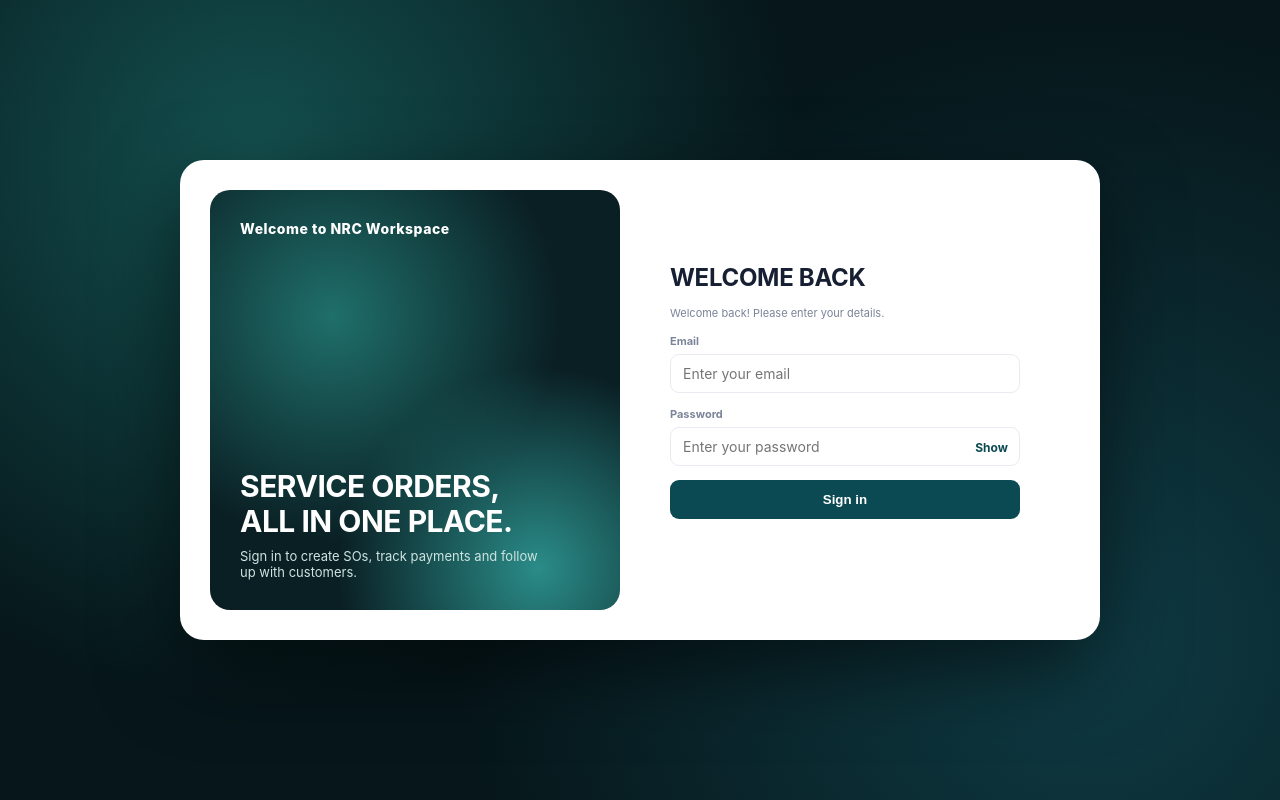
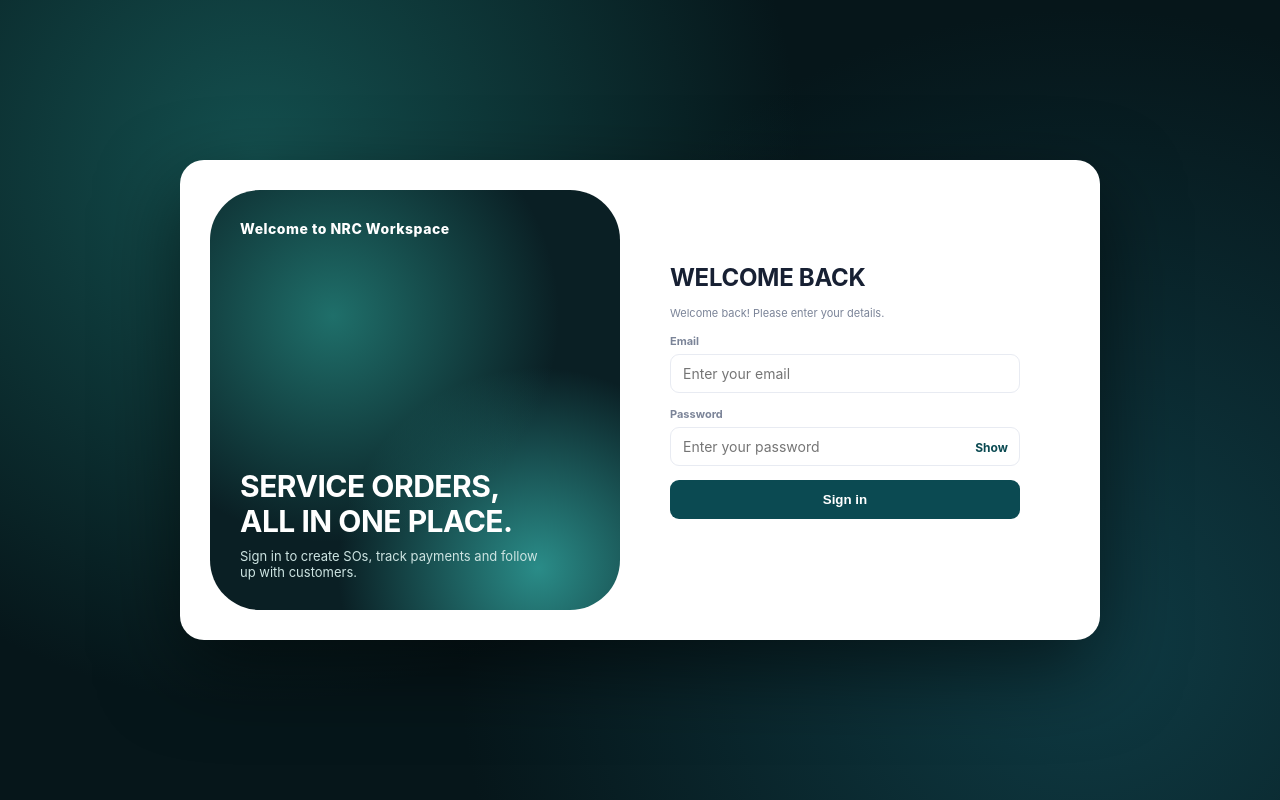
Before and after one commit to nrcchin-LevisR/Nrc-testbill, a plain HTML site: page index.html in a window 1280 px wide. Drawn offline with nearby package versions, Linux system fonts and the light colour scheme.

Commit message:
Update index.html

```diff
--- a/index.html
+++ b/index.html
@@ -8,7 +8,7 @@
 
 #login{position:fixed;inset:0;z-index:9;align-items:center;justify-content:center;padding:30px;background:radial-gradient(circle at 20% 20%,#14504f,transparent 45%),radial-gradient(circle at 85% 80%,#0f3b44,transparent 50%),#06161a}
 .lcard{display:flex;width:min(920px,100%);min-height:480px;background:#fff;border-radius:24px;padding:30px;box-shadow:0 30px 80px #0008}
-.lleft{flex:1;border-radius:20px;padding:30px;display:flex;flex-direction:column;justify-content:space-between;color:#fff;background:radial-gradient(circle at 30% 30%,#1f6f6a 0,transparent 55%),radial-gradient(circle at 80% 90%,#2a8c88 0,transparent 40%),#0a1f24}
+.lleft{flex:1;border-radius:50px;padding:30px;display:flex;flex-direction:column;justify-content:space-between;color:#fff;background:radial-gradient(circle at 30% 30%,#1f6f6a 0,transparent 55%),radial-gradient(circle at 80% 90%,#2a8c88 0,transparent 40%),#0a1f24}
 .llogo{font-weight:800;letter-spacing:.5px}.ltxt h2{font-size:30px;line-height:1.15;margin:0 0 10px;letter-spacing:-.5px}.ltxt p{margin:0;font-size:13px;color:#cde4e2;max-width:300px}
 .lright{flex:1;display:flex;flex-direction:column;justify-content:center;padding:30px 50px;gap:14px}.lright h1{margin:0;font-size:24px;letter-spacing:-.3px}.pw{position:relative}.pw input{width:100%;padding-right:56px}.pw span{position:absolute;right:12px;top:50%;transform:translateY(-50%);font-size:12px;color:#0b4a52;cursor:pointer;font-weight:700}.lbtn{background:#0b4a52;padding:12px}
 @media(max-width:700px){.lleft{display:none}.lright{padding:24px 18px}}
```
